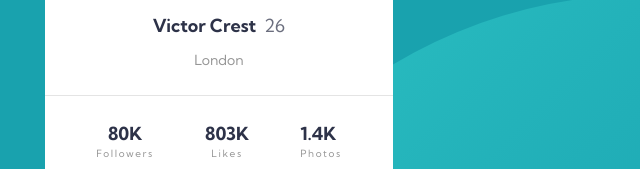
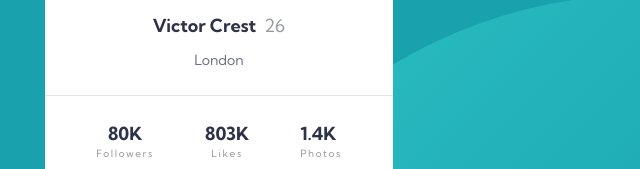
Before and after one commit to bojanab987/profile-card, a plain HTML site: page index.html in a window 1280 px wide. Shown: the part 358-527 px from the top of the page, 421-1061 px from the left. Drawn offline with Linux system fonts and the light colour scheme.

Commit message:
css update

```diff
--- a/css/styles.css
+++ b/css/styles.css
@@ -83,11 +83,12 @@
     font-size: 1.125rem;
     opacity: 0.7;
     margin-left: 0.25rem;
+    color: var(--primary-darkGrayishBlue)
  }
 
  .location {
      font-size: 0.875rem;
-     color: var(--neutral-darkGray);
+     color: var(--primary-darkGrayishBlue);
      padding-bottom:0.725rem ;
  }
 /*Profile statistics*/
```
